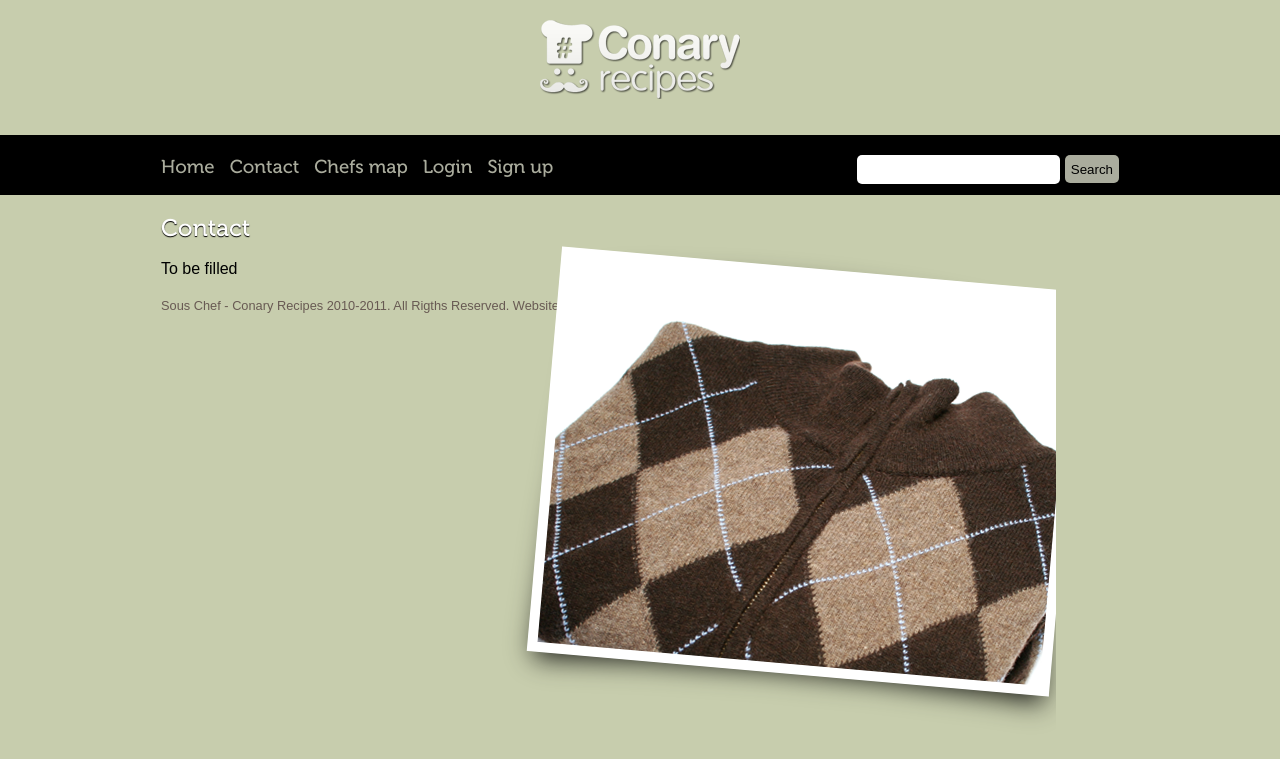
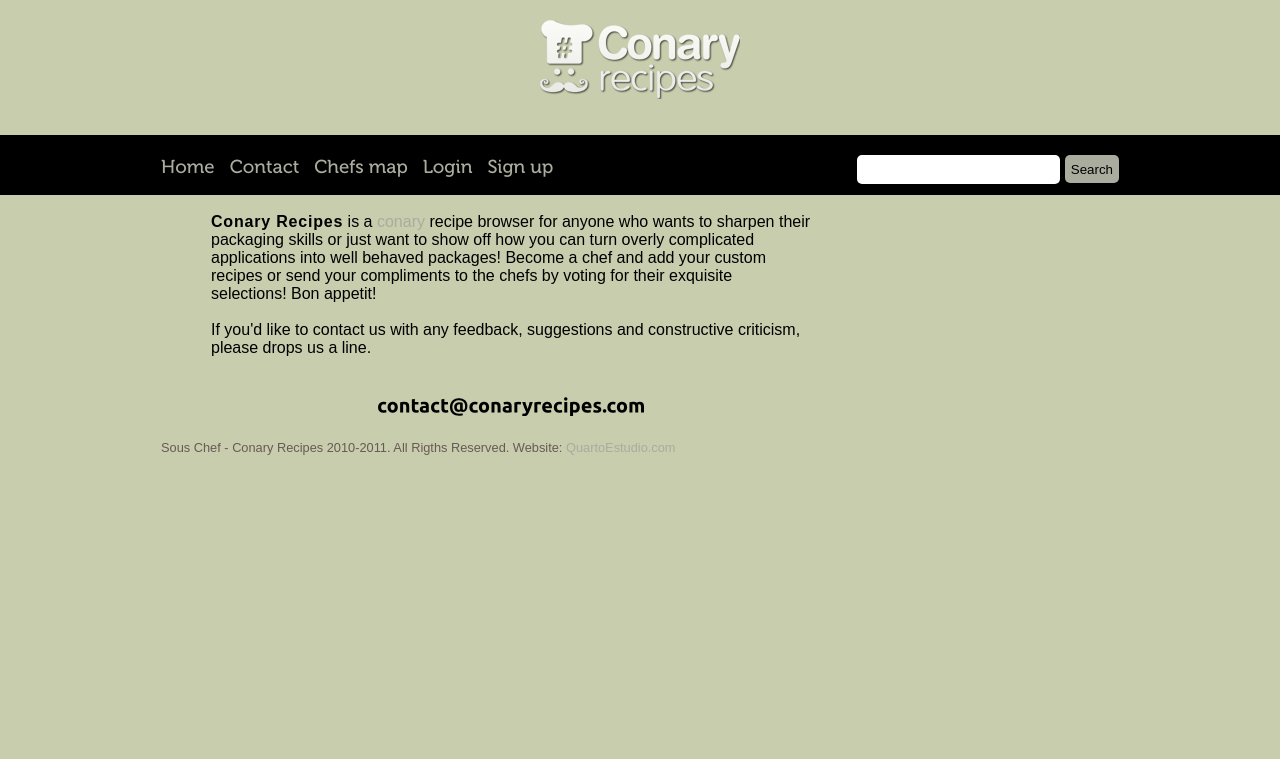
Before and after one commit to omaciel/souschef, a Django app: template templates/contact.html in a window 1280 px wide. Shown: the top 759 px of the page. Run offline with Django 3.2, Linux system fonts and the light colour scheme; the template is opened without the code that fills it, so the values that code supplies are empty.

Commit message:
Modified the Contact page to include some informational text and email address; Removed informational text from the front page and cake image; Some css changes based on guess work, will have to get expert advice later on.

```diff
--- a/media/css/style.css
+++ b/media/css/style.css
@@ -235,11 +235,7 @@ li.sous_chef_info img{
 
 #sidebar h2{
 	display:block;
-	background: url(../images/sous_chef_menus_1200x166.png) no-repeat;
-	width:179px;
-	height:20px;
 	background-position:0 -72px;
-
 }
 
 .clear{
@@ -836,6 +832,16 @@ a.administrative_links_sidebar:hover{
 	top:50px;
 }
 
+div#informational{
+    padding-left:50px;
+    padding-right:50px;
+    width:600px;
+    margin: auto;
+}
+div#informational p»»···»···»···»···»···»···{ line-height:1.5em; margin-bottom:1em;}
+div#informational span#conaryrecipes             { font-weight:bold; color:#000000; letter-spacing:.05em;}
+p#contact-email { text-align:center; margin-top:40px;}
+
 #contact_menu{
 	background: url("../images/mom_sweater_589x493.png") no-repeat;
 	width:555px;
@@ -924,5 +930,4 @@ padding: 10px;
         padding-left: 40px;
         padding-right: 40px;
         padding-top: 60px;
-        padding-bottom: 60px;
 }
--- a/templates/contact.html
+++ b/templates/contact.html
@@ -5,11 +5,16 @@
 
 {% block content %}
 <br>
-    <div id="contact">
-        <h2>Contact</h2><br>
-		To be filled
+    <div id="informational">
+        <p>
+            <span id="conaryrecipes">Conary Recipes</span> is a <a href="https://secure.wikimedia.org/wikipedia/en/wiki/Conary_(package_manager)" alt="Conary">conary</a> recipe browser for anyone who wants to sharpen their packaging skills or just want to show off how you can turn overly complicated applications into well behaved packages! Become a chef and add your custom recipes or send your compliments to the chefs by voting for their exquisite selections! Bon appetit!
+        </p>
+        <br />
+        <p>
+        If you'd like to contact us with any feedback, suggestions and constructive criticism, please drops us a line.
+        </p>
+        <p  id="contact-email">
+            <img src="{{ MEDIA_URL }}images/contact_email_266x19.png" alt="Contact Us" width="266" height="19" border="0" />
+        </p>
     </div>
-    <div id="contact_menu">
-
-    </div><!--end mom_postal-->
 {% endblock %}
```
Also changed, not shown: templates/front.html (+1 -6 lines), media/images/contact_email_266x19.png (added).
